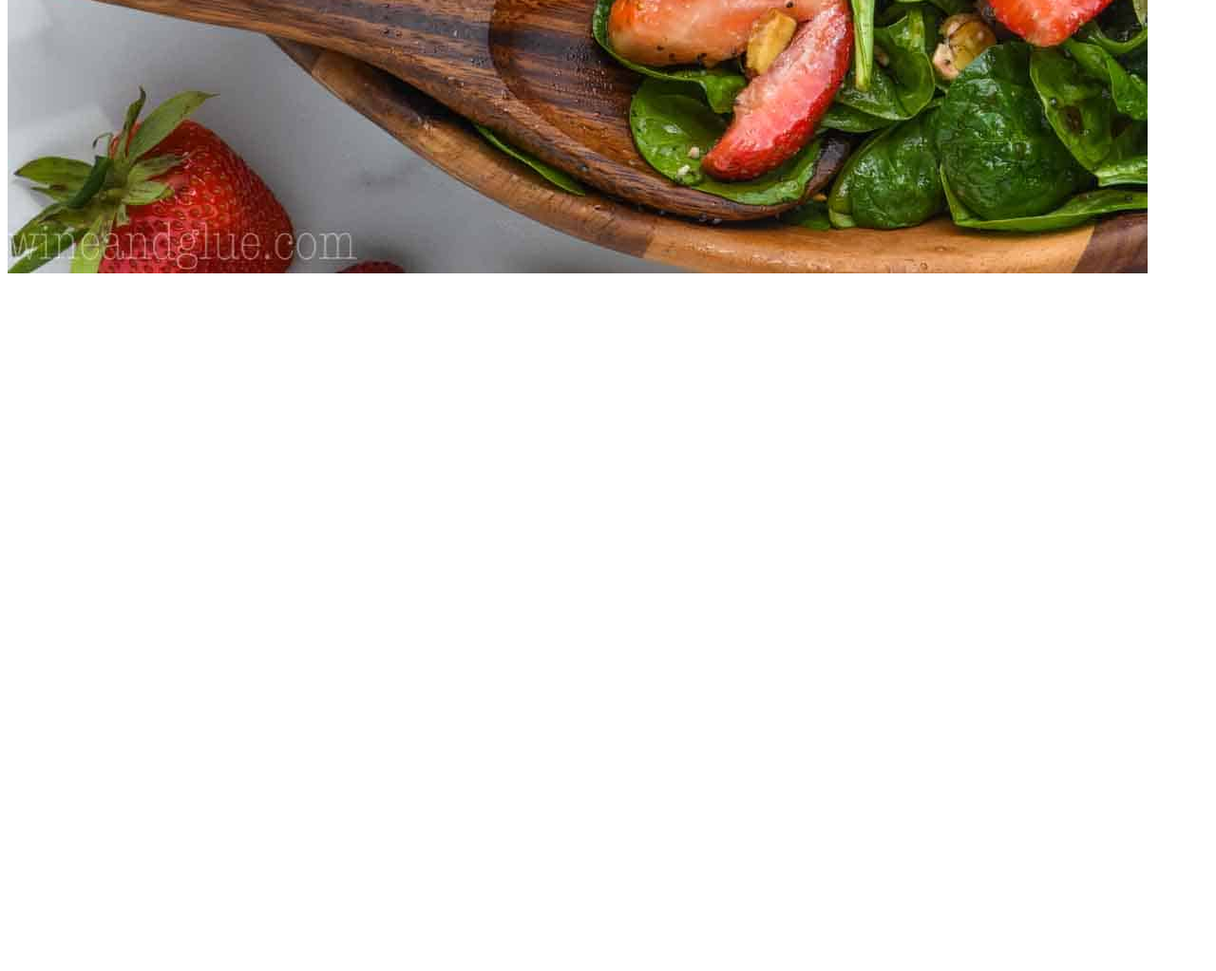
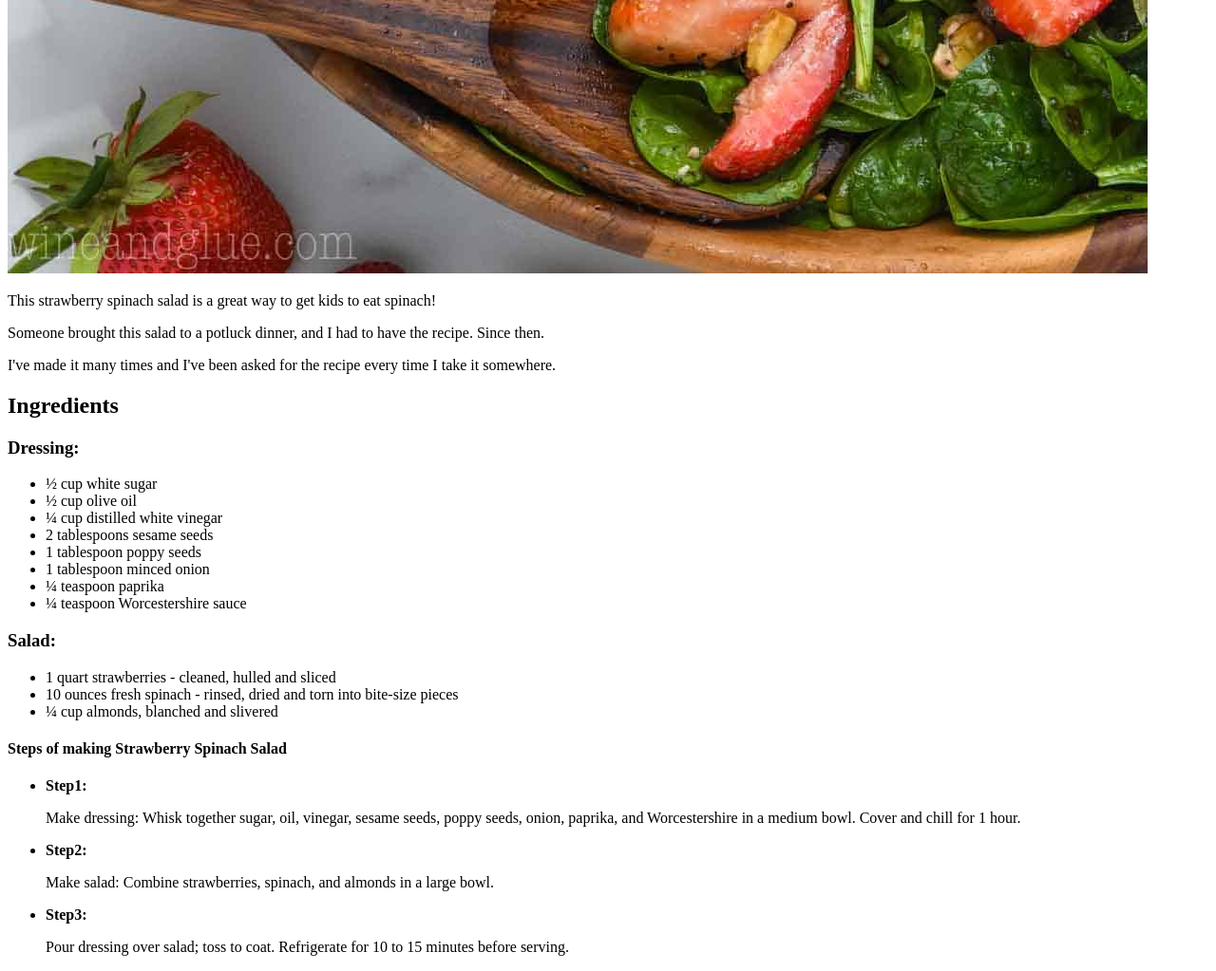
Before and after one commit to MalekTx35/odin-recipes, a plain HTML site: page recipes/Strawberry_Spinach_Salad.html in a window 1280 px wide. Shown: the part 1592-2615 px from the top of the page at 95% size. Before the commit the page ends 1892 px from the top, so only its background shows below. Drawn offline with Linux system fonts and the light colour scheme.

Commit message:
Add lists of ingridients and steps of making Strawberry_Spinach_Salad.html

```diff
--- a/recipes/Strawberry_Spinach_Salad.html
+++ b/recipes/Strawberry_Spinach_Salad.html
@@ -1,15 +1,52 @@
 <!DOCTYPE html>
 <html lang="en">
+
 <head>
     <meta charset="UTF-8">
     <meta http-equiv="X-UA-Compatible" content="IE=edge">
     <meta name="viewport" content="width=device-width, initial-scale=1.0">
     <title>Strawberry Spinach Salad</title>
 </head>
+
 <body>
     <h1>Strawberry Spinach Salad</h1>
 
     <img src="strawberriesSalad.jpg" alt="Strawberry Spinach Salad">
+    <p>This strawberry spinach salad is a great way to get kids to eat spinach! </p>
+    <p>Someone brought this salad to a potluck dinner, and I had to have the recipe. Since then.</p>
+    <p>I've made it many times and I've been asked for the recipe every time I take it somewhere.</p>
+
+    <h2>Ingredients</h2>
+    <h3>Dressing:</h3>
+    <ul>
+        <li>½ cup white sugar</li>
+        <li>½ cup olive oil</li>
+        <li>¼ cup distilled white vinegar</li>
+        <li>2 tablespoons sesame seeds</li>
+        <li>1 tablespoon poppy seeds</li>
+        <li>1 tablespoon minced onion</li>
+        <li>¼ teaspoon paprika</li>
+        <li>¼ teaspoon Worcestershire sauce</li>
+    </ul>
+    <h3>Salad:</h3>
+    <ul>
+        <li>1 quart strawberries - cleaned, hulled and sliced</li>
+        <li>10 ounces fresh spinach - rinsed, dried and torn into bite-size pieces</li>
+        <li>¼ cup almonds, blanched and slivered</li>
+    </ul>
+
+    <h4>Steps of making Strawberry Spinach Salad</h4>
+    <ul>
+        <li><strong>Step1:</strong></li>
+        <p>Make dressing: Whisk together sugar, oil, vinegar, sesame seeds, poppy seeds, onion, paprika, and
+            Worcestershire in a medium bowl. Cover and chill for 1 hour.</p>
+        <li><strong>Step2:</strong></li>
+        <p>Make salad: Combine strawberries, spinach, and almonds in a large bowl.</p>
+        <li><strong>Step3:</strong></li>
+        <p>Pour dressing over salad; toss to coat. Refrigerate for 10 to 15 minutes before serving.</p>
+    </ul>
+
 
 </body>
+
 </html>
```
